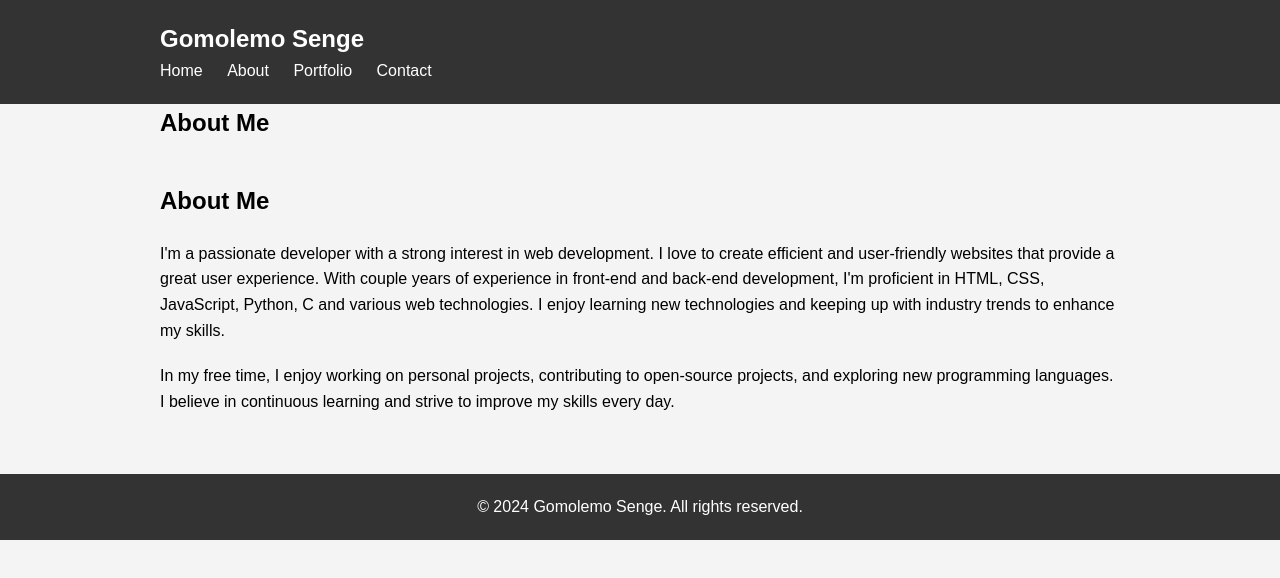
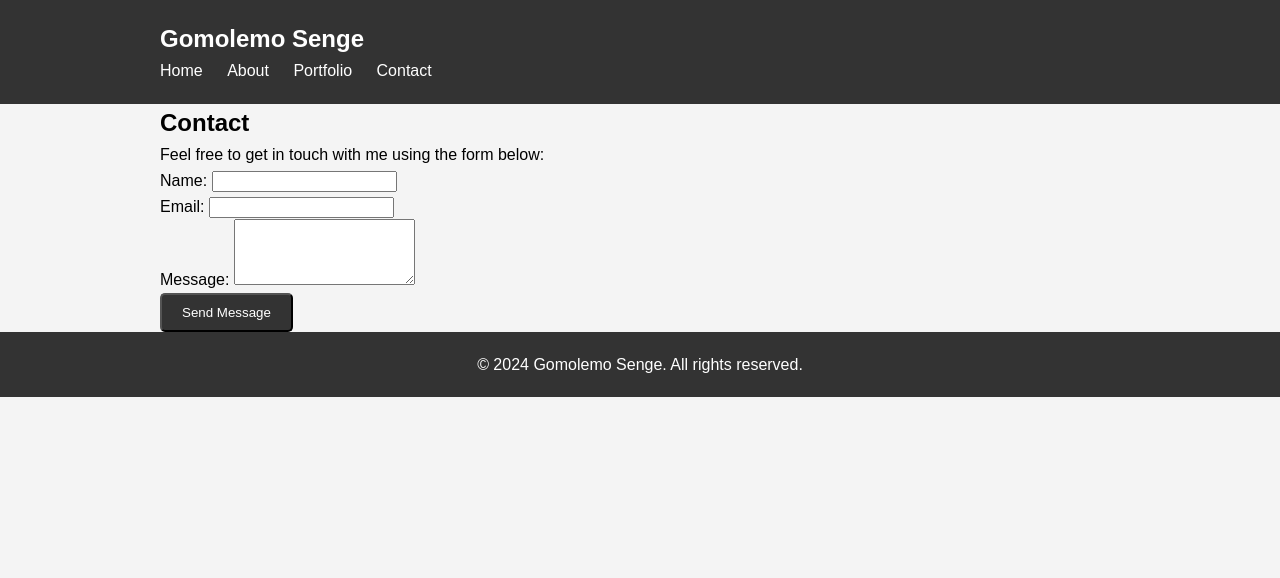
Before and after one commit to Momosenge/personal-portfolio, a plain HTML site: page Resume/contact.html in a window 1280 px wide. Drawn offline with Linux system fonts and the light colour scheme.

Commit message:
Update contact.html

```diff
--- a/Resume/contact.html
+++ b/Resume/contact.html
@@ -3,7 +3,7 @@
 <head>
     <meta charset="UTF-8">
     <meta name="viewport" content="width=device-width, initial-scale=1.0">
-    <title>About Me - Gomolemo senge</title>
+    <title>Contact - Gomolemo Senge</title>
     <!-- Link to external CSS file -->
     <link rel="stylesheet" href="styles.css">
 </head>
@@ -22,20 +22,27 @@
         </div>
     </header>
 
-    <section id="about" class="about">
+    <section class="contact">
         <div class="container">
-            <h2>About Me</h2>
-            <p></p>
+            <h2>Contact</h2>
+            <p>Feel free to get in touch with me using the form below:</p>
+            <form action="#" method="POST">
+                <div class="form-group">
+                    <label for="name">Name:</label>
+                    <input type="text" id="name" name="name" required>
+                </div>
+                <div class="form-group">
+                    <label for="email">Email:</label>
+                    <input type="email" id="email" name="email" required>
+                </div>
+                <div class="form-group">
+                    <label for="message">Message:</label>
+                    <textarea id="message" name="message" rows="4" required></textarea>
+                </div>
+                <button type="submit" class="btn">Send Message</button>
+            </form>
         </div>
     </section>
-
-    <div class="content">
-        <div class="container">
-            <h2>About Me</h2>
-            <p>I'm a passionate developer with a strong interest in web development. I love to create efficient and user-friendly websites that provide a great user experience. With couple years of experience in front-end and back-end development, I'm proficient in HTML, CSS, JavaScript, Python, C and various web technologies. I enjoy learning new technologies and keeping up with industry trends to enhance my skills.</p>
-            <p>In my free time, I enjoy working on personal projects, contributing to open-source projects, and exploring new programming languages. I believe in continuous learning and strive to improve my skills every day.</p>
-        </div>
-    </div>
 
     <footer>
         <div class="container">
```
